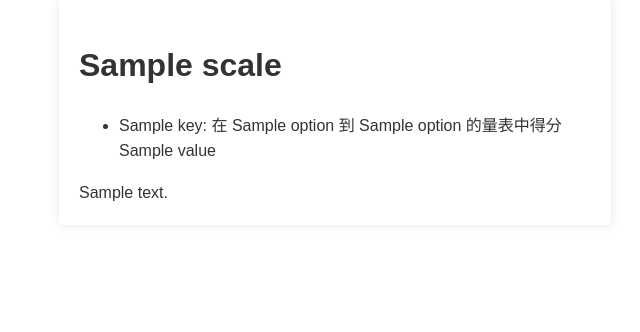
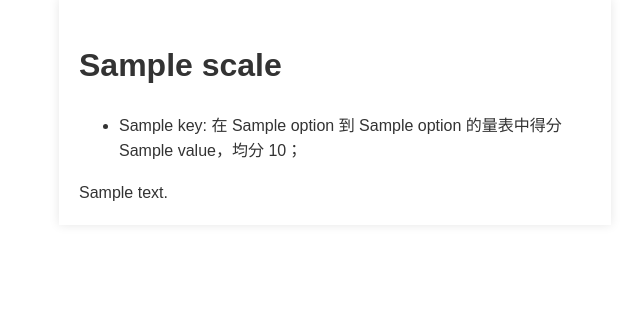
Before and after one commit to mxr612/PsychoScalesOrg, a FastAPI app: template templates/result.html in a window 1280 px wide. Shown: the part 328-660 px from the top of the page, without its empty margins (305-945 px from the left). Run offline with FastAPI, Linux system fonts and the light colour scheme; the template is opened without the code that fills it: most values are stand-ins (such as "Sample title", 1, 10 or a date in 2020).

Commit message:
添加均分计算

```diff
--- a/app.py
+++ b/app.py
@@ -81,6 +81,7 @@ async def result(request: Request, scale_id: str):
     if scale:
         # 这里可以添加保存数据到数据库等逻辑
         responses = {}
+        average = {}
         options = {}
         for subscale, qids in scale['subscales'].items():
             responses[subscale] = 0
@@ -92,9 +93,11 @@ async def result(request: Request, scale_id: str):
                     responses[subscale] += min_val + max_val - int(form_data[str(-qid)])
                 else:
                     responses[subscale] += int(form_data[str(qid)])
+            average[subscale] = round(responses[subscale]/len(qids),2)
         return templates.TemplateResponse("result.html", {
             "request": request,
             "responses": responses,
+            "average": average,
             "options": options,
             "scale": scale,
             "tags":tags
--- a/templates/result.html
+++ b/templates/result.html
@@ -8,7 +8,7 @@
 <h1>{{ scale.title }} </h1>
 <ul>
     {% for key, value in responses.items() %}
-    <li>{{ key }}: 在 {{options[key][0]}} 到 {{options[key][1]}} 的量表中得分 {{ value }}</li>
+    <li>{{ key }}: 在 {{options[key][0]}} 到 {{options[key][1]}} 的量表中得分 {{ value }}，均分 {{ average[key] }}；</li>
     {% endfor %}
 </ul>
 <div>
```
